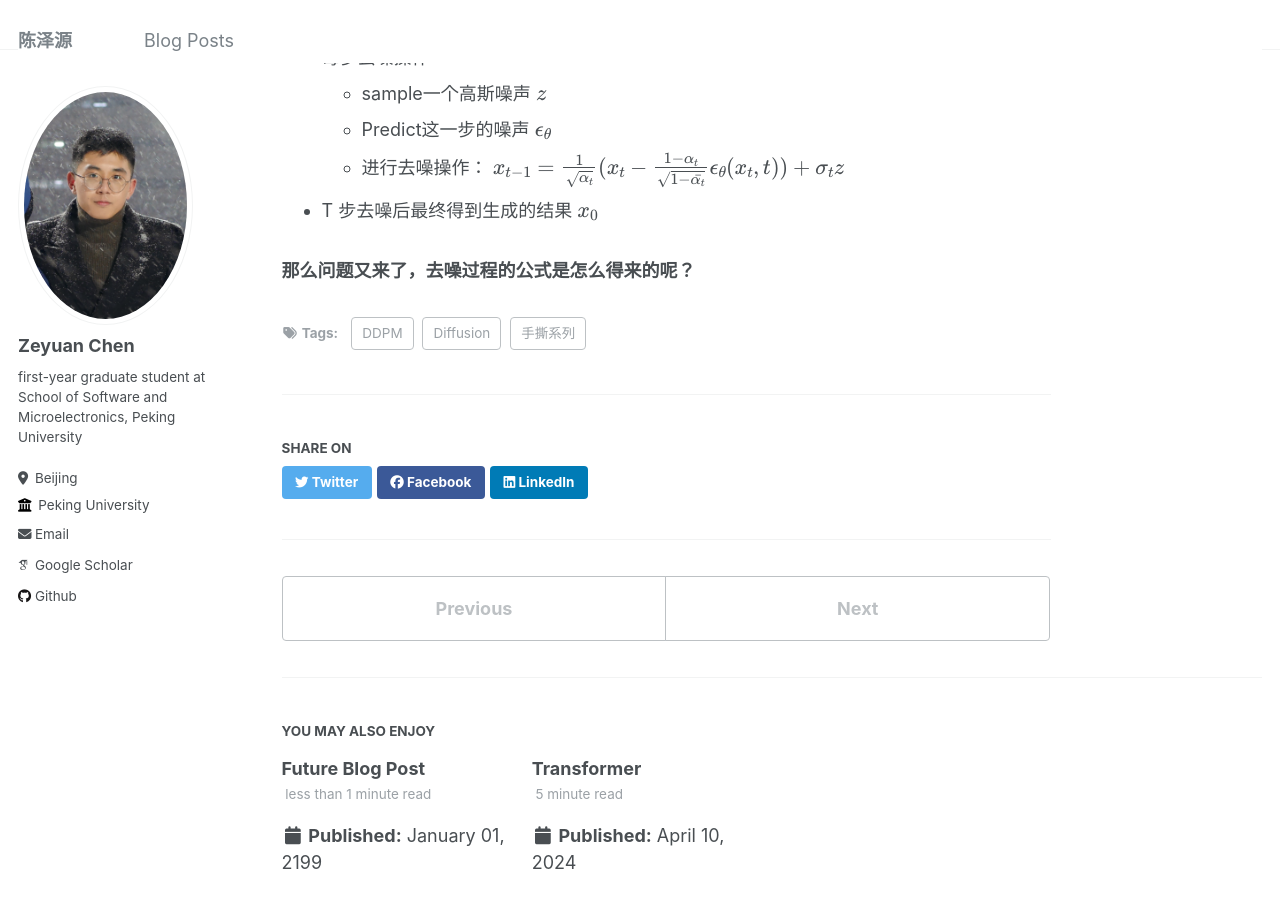
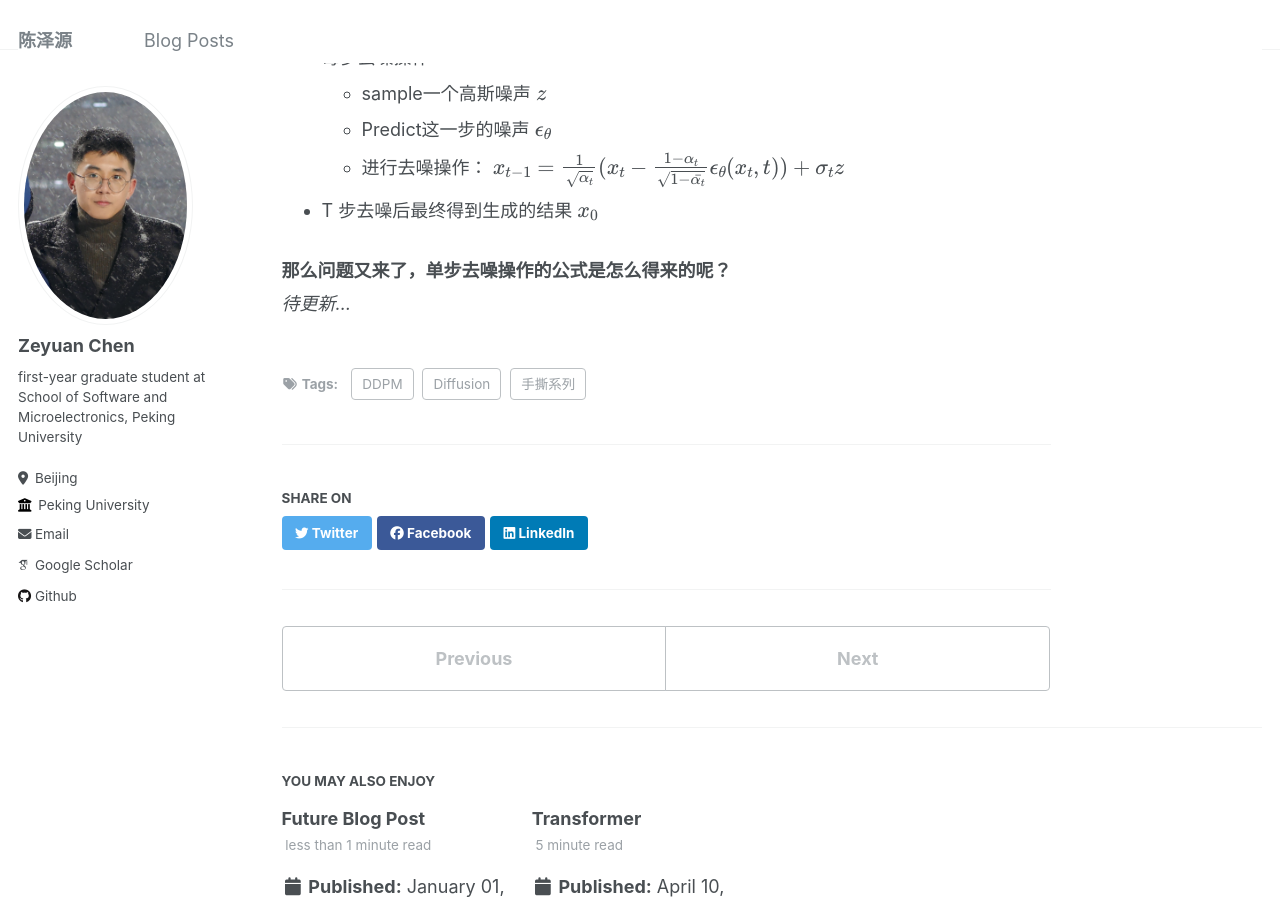
Before and after one commit to chenzyn/chenzyn.github.io, a Jekyll site: the page built from _posts/2024-04-10-diffusion.md, in a window 1280 px wide and 900 px high, scrolled down 3623 px. Built offline with Jekyll 4.4.1, drawn with Linux system fonts in a browser that asks for light colours; some web fonts are replaced.

Commit message:
update posts

```diff
--- a/_posts/2024-04-10-diffusion.md
+++ b/_posts/2024-04-10-diffusion.md
@@ -91,4 +91,6 @@ Inference 的过程：
   - 进行去噪操作： $$x_{t-1} = \frac{1}{\sqrt{\alpha_t}}(x_t - \frac{1-\alpha_t}{\sqrt{1-\bar{\alpha_t}}}\epsilon_{\theta}(x_t, t)) + \sigma_t z$$
 + T 步去噪后最终得到生成的结果 $$x_0$$
 
-### 那么问题又来了，去噪过程的公式是怎么得来的呢？
+### 那么问题又来了，单步去噪操作的公式是怎么得来的呢？
+
+_待更新..._
```
